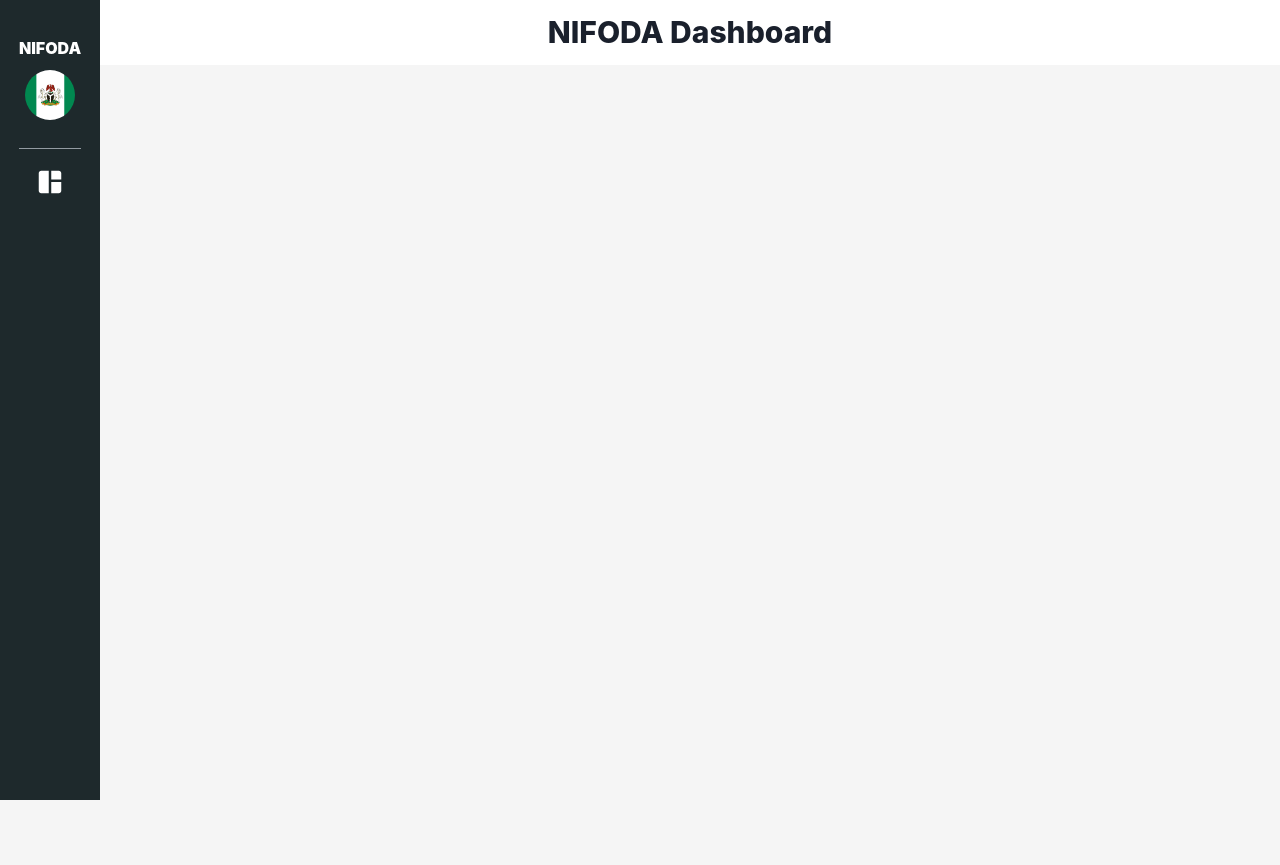
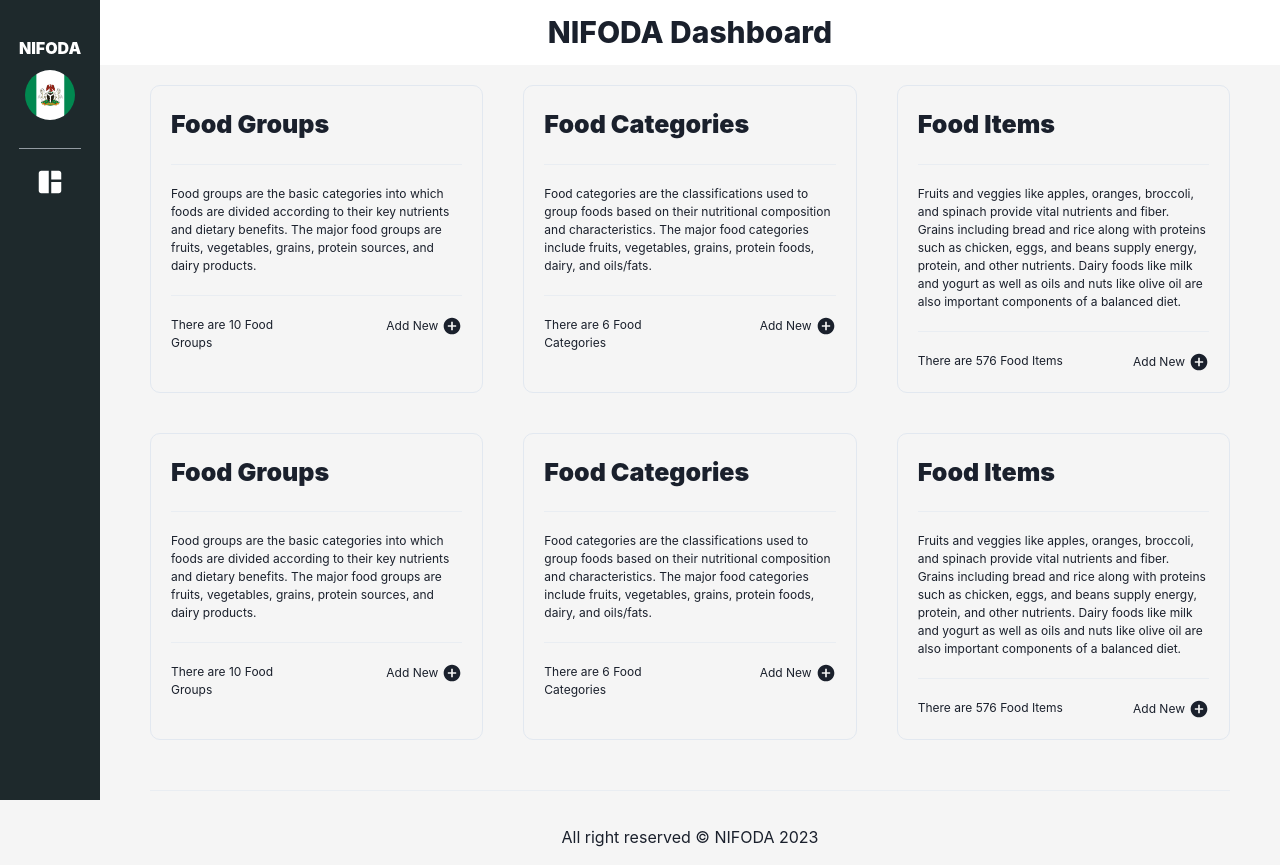
Before and after one commit to samdoghor/ng-food-admin, a React (Vite) app: page /dashboard in a window 1280 px wide. Built offline with nearby package versions, Linux system fonts and the light colour scheme; a web font is replaced by a local one.

Commit message:
feat: completed dashboard page

```diff
--- a/src/chakraTheme.ts
+++ b/src/chakraTheme.ts
@@ -17,7 +17,8 @@
         ngGreenvid: '#000a06',
         ngCyan: '#72d7d7',
         ngCyanDarker: '#00a3a3',
-        ngPWhiteoff: '#f5f5f5'
+        ngPWhiteoff: '#f5f5f5',
+        ngHoverCard: '#F7FAFC'
     },
 })
 
--- a/src/pages/Dashboard.tsx
+++ b/src/pages/Dashboard.tsx
@@ -1,15 +1,132 @@
-import { Box } from "@chakra-ui/react";
+import {
+  Box,
+  Grid,
+  GridItem,
+  Text,
+  Divider,
+  Link,
+  Flex,
+} from "@chakra-ui/react";
 import Navigaton from "../components/Navigation";
 import Header from "../components/Header";
+import { MdAddCircle } from "react-icons/md";
+import Footer from "../components/Footer";
 
 const Dashboard = () => {
+  const data = [
+    {
+      title: "Food Groups",
+      description:
+        "Food groups are the basic categories into which foods are divided according to their key nutrients and dietary benefits. The major food groups are fruits, vegetables, grains, protein sources, and dairy products.",
+      quantity: 10,
+    },
+    {
+      title: "Food Categories",
+      description:
+        "Food categories are the classifications used to group foods based on their nutritional composition and characteristics. The major food categories include fruits, vegetables, grains, protein foods, dairy, and oils/fats.",
+      quantity: 6,
+    },
+    {
+      title: "Food Items",
+      description:
+        "Fruits and veggies like apples, oranges, broccoli, and spinach provide vital nutrients and fiber. Grains including bread and rice along with proteins such as chicken, eggs, and beans supply energy, protein, and other nutrients. Dairy foods like milk and yogurt as well as oils and nuts like olive oil are also important components of a balanced diet.",
+      quantity: 576,
+    },
+    {
+      title: "Food Groups",
+      description:
+        "Food groups are the basic categories into which foods are divided according to their key nutrients and dietary benefits. The major food groups are fruits, vegetables, grains, protein sources, and dairy products.",
+      quantity: 10,
+    },
+    {
+      title: "Food Categories",
+      description:
+        "Food categories are the classifications used to group foods based on their nutritional composition and characteristics. The major food categories include fruits, vegetables, grains, protein foods, dairy, and oils/fats.",
+      quantity: 6,
+    },
+    {
+      title: "Food Items",
+      description:
+        "Fruits and veggies like apples, oranges, broccoli, and spinach provide vital nutrients and fiber. Grains including bread and rice along with proteins such as chicken, eggs, and beans supply energy, protein, and other nutrients. Dairy foods like milk and yogurt as well as oils and nuts like olive oil are also important components of a balanced diet.",
+      quantity: 576,
+    },
+  ];
   return (
     <>
       <Box>
         <Navigaton />
         <Header pagetitle={"NIFODA Dashboard"} />
         <Box bgColor={"ngPWhiteoff"} minHeight={"100vh"} py={"20px"}>
-          <Box marginLeft={"100px"} paddingX={"20px"}></Box>
+          <Box marginLeft={"100px"} paddingX={"50px"}>
+            <Grid
+              templateColumns={{ md: "repeat(2, 1fr)", lg: "repeat(3, 1fr)" }}
+              gap={10}
+            >
+              {data.map((item, index) => (
+                <Link
+                  href="#"
+                  key={index}
+                  w="100%"
+                  h={"100%"}
+                  rounded={"10px"}
+                  borderWidth={1}
+                  borderColor={"gray.200"}
+                  // bg="white"
+                  _hover={{
+                    textDecoration: "none",
+                    boxShadow: "lg",
+                    bg: "ngHoverCard",
+                  }}
+                >
+                  <GridItem>
+                    <Box p={"20px"}>
+                      <Text fontWeight={900} fontSize={"25px"}>
+                        {item.title}
+                      </Text>
+                      <Divider my={"20px"} />
+                      <Text fontSize={"12px"} h={"100%"}>
+                        {item.description}
+                      </Text>
+                      <Divider my={"20px"} />
+                      <Box bottom={0}>
+                        <Grid templateColumns="repeat(2, 1fr)">
+                          <GridItem>
+                            <Text fontSize={"12px"}>
+                              There are {item.quantity} {item.title}
+                            </Text>
+                          </GridItem>
+                          <GridItem>
+                            <Link
+                              href="#"
+                              fontSize={"12px"}
+                              _hover={{ textDecoration: "underline" }}
+                            >
+                              <Flex
+                                justifyContent={"end"}
+                                alignItems={"center"}
+                              >
+                                <Text pe={"4px"}> Add New </Text>
+                                <MdAddCircle fontSize={"20px"} />
+                              </Flex>
+                            </Link>
+                          </GridItem>
+                        </Grid>
+                      </Box>
+                    </Box>
+                  </GridItem>
+                </Link>
+              ))}
+              {/* <GridItem w="100%" h="10" bg="white">
+                <Box>1</Box>
+              </GridItem>
+              <GridItem w="100%" h="10" bg="white" />
+              <GridItem w="100%" h="10" bg="white" /> */}
+            </Grid>
+            <Box py={"50px"}>
+              <Divider />
+              <Footer />
+            </Box>
+          </Box>
         </Box>
       </Box>
     </>
```
